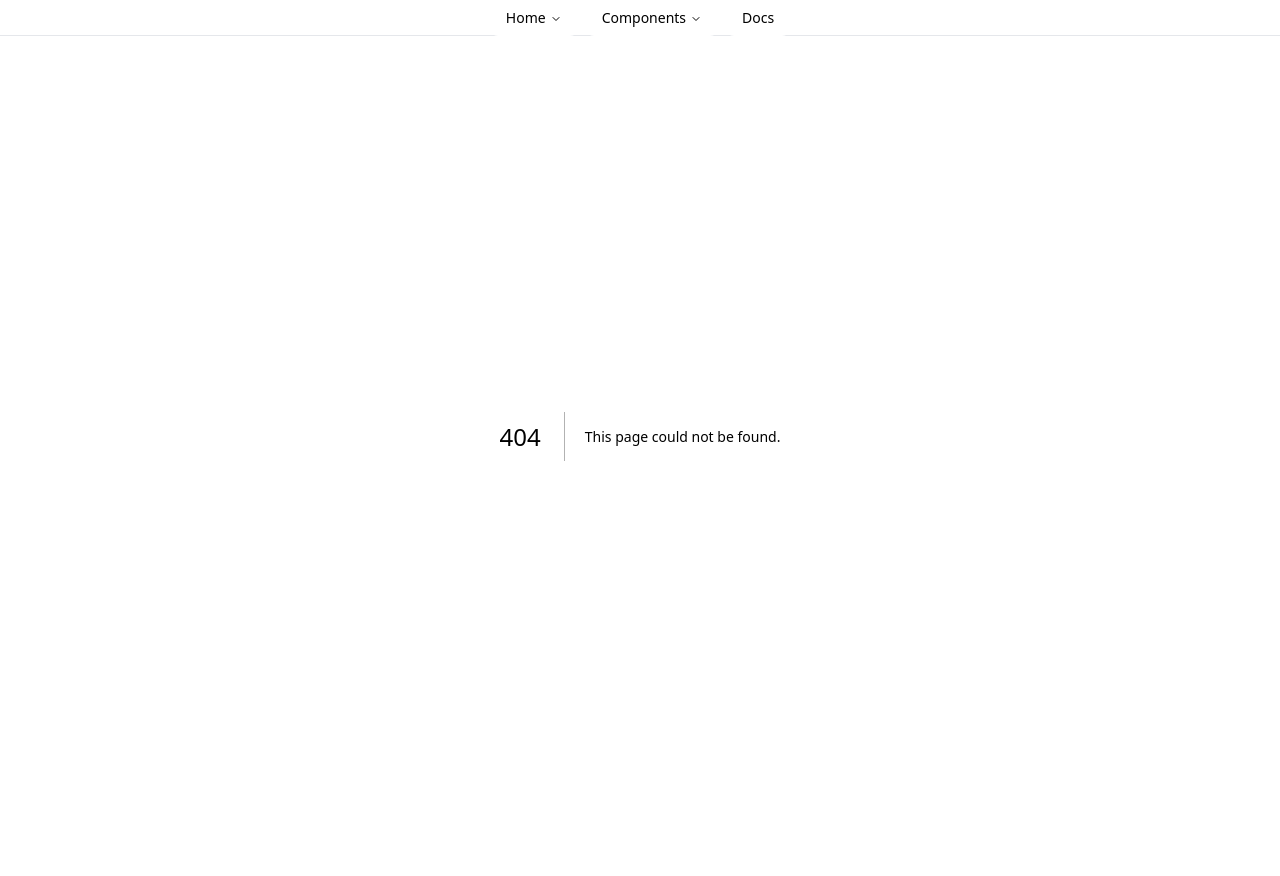
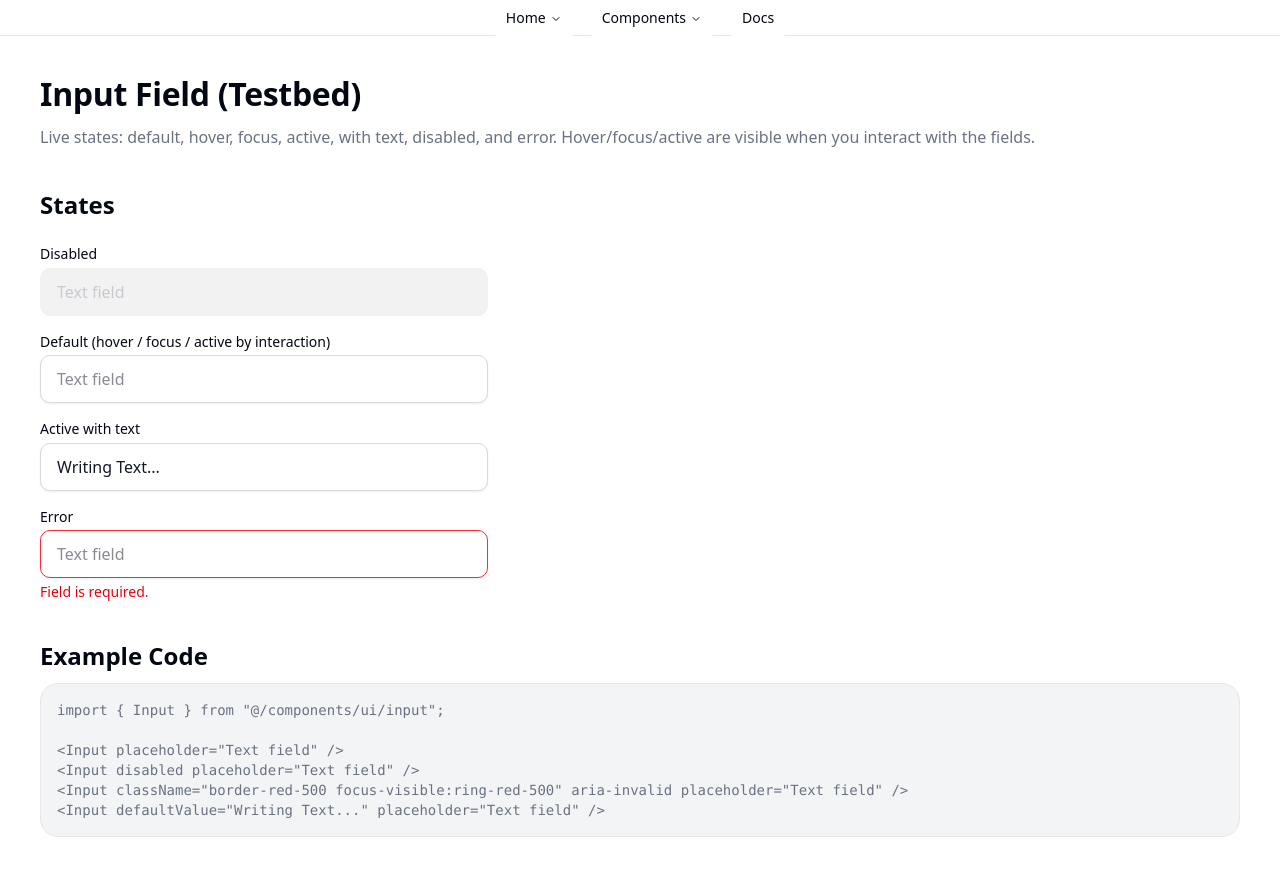
Before and after one commit to UofA-Blueprint/strata, a Next.js app: page /library/input-field in a window 1280 px wide. Before the commit this address had no page. Before the commit the page ends 836 px from the top, so only its background shows below. Built offline with nearby package versions, Linux system fonts and the light colour scheme.

Commit message:
input fields v1

```diff
--- /dev/null
+++ b/src/app/library/input-field/page.tsx
@@ -0,0 +1,60 @@
+import { Input } from "@/components/ui/input";
+import { Text } from "@/components/ui/text";
+
+const codeBlock = `import { Input } from "@/components/ui/input";
+
+<Input placeholder="Text field" />
+<Input disabled placeholder="Text field" />
+<Input className="border-red-500 focus-visible:ring-red-500" aria-invalid placeholder="Text field" />
+<Input defaultValue="Writing Text..." placeholder="Text field" />`;
+
+export default function InputFieldPage() {
+  return (
+    <div className="space-y-10">
+      <header className="space-y-3">
+        <Text variant="h1">Input Field (Testbed)</Text>
+        <Text variant="body" className="text-muted-foreground">
+          Live states: default, hover, focus, active, with text, disabled, and error.
+          Hover/focus/active are visible when you interact with the fields.
+        </Text>
+      </header>
+
+      <section className="space-y-6">
+        <Text variant="h2">States</Text>
+        <div className="grid gap-4 max-w-md">
+          <div className="space-y-1">
+            <Text variant="h6">Disabled</Text>
+            <Input disabled placeholder="Text field" />
+          </div>
+
+          <div className="space-y-1">
+            <Text variant="h6">Default (hover / focus / active by interaction)</Text>
+            <Input placeholder="Text field" />
+          </div>
+
+          <div className="space-y-1">
+            <Text variant="h6">Active with text</Text>
+            <Input defaultValue="Writing Text..." placeholder="Text field" />
+          </div>
+
+          <div className="space-y-1">
+            <Text variant="h6">Error</Text>
+            <Input
+              aria-invalid
+              placeholder="Text field"
+              className="border-red-500 focus-visible:ring-red-500 focus-visible:border-red-500 active:border-red-600"
+            />
+            <p className="text-sm text-destructive">Field is required.</p>
+          </div>
+        </div>
+      </section>
+
+      <section className="space-y-3">
+        <Text variant="h2">Example Code</Text>
+        <div className="rounded-2xl border border-border bg-muted p-4 text-sm text-muted-foreground">
+          <pre className="whitespace-pre-wrap">{codeBlock}</pre>
+        </div>
+      </section>
+    </div>
+  );
+}
--- /dev/null
+++ b/src/components/ui/input.tsx
@@ -0,0 +1,51 @@
+import * as React from "react";
+
+import { cn } from "@/lib/utils";
+
+type Tone = "default" | "error";
+
+type InputProps = React.InputHTMLAttributes<HTMLInputElement> & {
+  tone?: Tone;
+};
+
+const base =
+"flex h-12 w-full rounded-[10px] px-4 text-base shadow-[0_1px_2px_rgba(15,23,42,0.08)] transition " +
+"focus-visible:outline-none focus-visible:ring-2 focus-visible:ring-offset-0 " +
+"file:border-0 file:bg-transparent file:text-sm file:font-medium file:text-foreground";
+
+const toneClasses: Record<Tone, string> = {
+  default:
+    // default / hover / focus / active
+    "bg-white border border-[#d9d9d9] text-[#111827] " +
+    "hover:border-[#9ea0a3] hover:bg-white " +
+    // Focus (empty) = lighter blue
+    "focus-visible:border-[#9bbcff] focus-visible:ring-[#9bbcff] " +
+    // Focus (filled) = deeper blue ring (and deeper border if you want)
+    "[&:not(:placeholder-shown):focus-visible]:ring-[#3d6ed1] " +
+    "[&:not(:placeholder-shown):focus-visible]:border-[#3d6ed1] " +
+    // Active (mouse down) - keep it light if that's what you want
+    "active:border-[#9bbcff]",
+  error:
+  "bg-white border border-[#ef4444] text-[#111827] " +
+  "focus-visible:border-[#ef4444] focus-visible:ring-[#ef4444]/70 " +
+  "active:border-[#dc2626]",
+}
+
+const disabledClasses =
+"disabled:bg-[#f2f2f2] disabled:border-transparent disabled:text-[#9ca3af] disabled:shadow-none disabled:cursor-not-allowed";
+
+
+export const Input = React.forwardRef<HTMLInputElement, InputProps>(
+  ({ placeholder = " ", className, tone = "default", type="text", ...props }, ref) => {
+    return (
+      <input
+        placeholder={placeholder}
+        ref={ref}
+        type={type}
+        className={cn(base, toneClasses[tone], disabledClasses, className)}
+        {...props}
+      />
+    )
+  }
+)
+Input.displayName = "Input"
```
